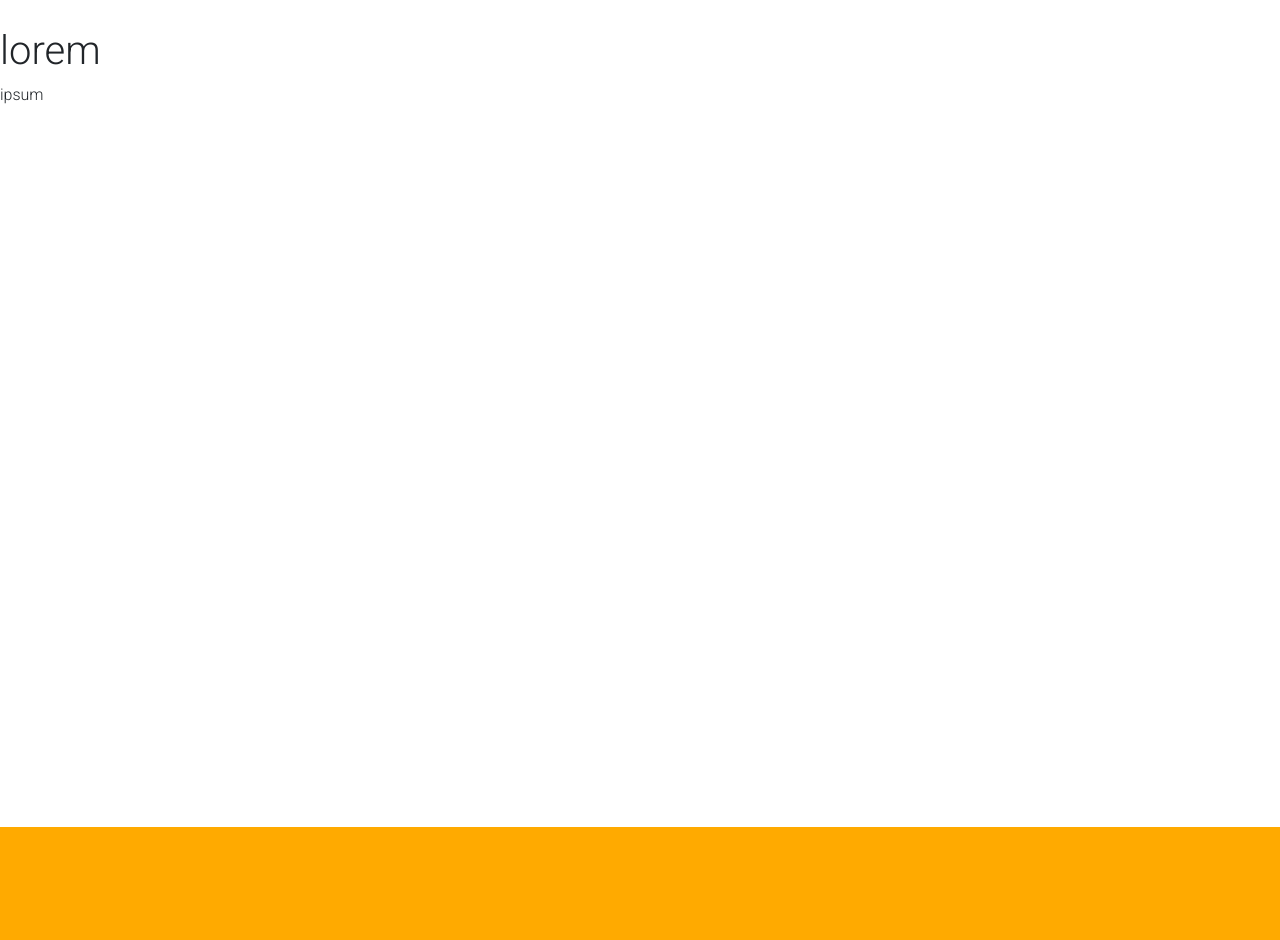
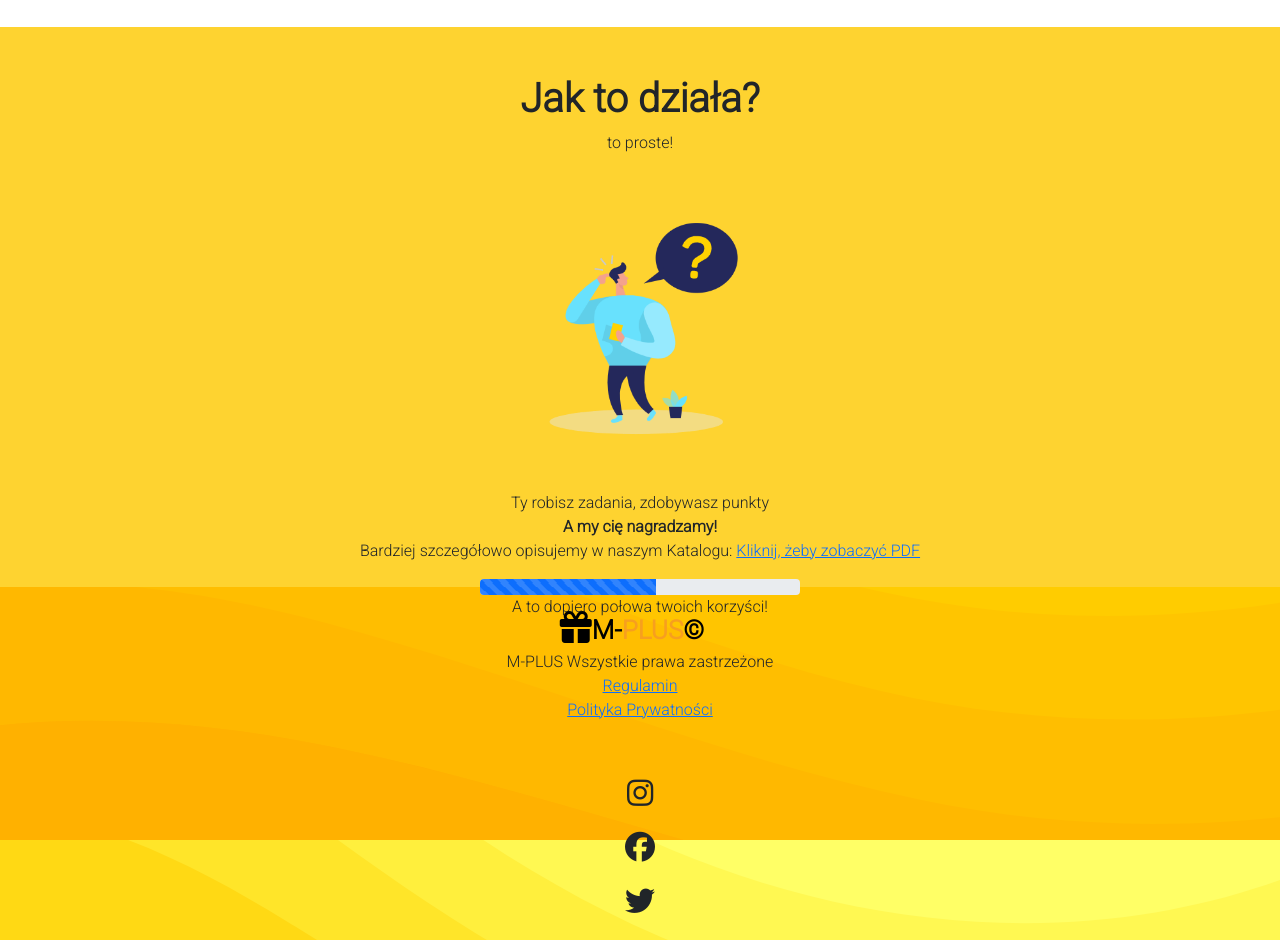
Before and after one commit to Hekari/mplus, a plain HTML site: page index.html in a window 1280 px wide. Shown: the part 1560-2500 px from the top of the page. Before the commit the page ends 2387 px from the top, so only its background shows below. Drawn offline with nearby package versions, Linux system fonts and the light colour scheme.

Commit message:
skonczyc footer, skonczyc jak to działa, reszta w miare ok

```diff
--- a/index.html
+++ b/index.html
@@ -39,9 +39,10 @@
                 </button>
                 <div class="collapse navbar-collapse" id="navbarNavAltMarkup">
                     <div class="navbar-nav ms-auto text-center">
-                        <a class="nav-link active" aria-current="page" href="#">Home</a>
-                        <a class="nav-link" href="#about">Features</a>
-                        <a class="nav-link" href="#contact">Pricing</a>
+                        <a class="nav-link active" aria-current="page" href="#">My</a>
+                        <a class="nav-link" href="#about">O nas</a>
+                        <a class="nav-link" href="#contact">Jak to działa?</a>
+                        <a class="nav-link" href="#contact">Kontakt</a>
                     </div>
                 </div>
             </div>
@@ -75,9 +76,31 @@
       </div>
    </section>
    <section id="pricing">
-       <h1>lorem</h1>
-       <p>ipsum</p>
+       <h1 class="text-center pt-5" style="font-weight: bold;">Jak to działa?</h1>
+       <p class="text-center">to proste!</p>
+       <div class="question-img">
+        <div class="card question-card text-center border-0 bg-transparent">
+            <img src="./img/Question_Two Color.png" class="card-img-top" alt="secure cash image">
+          </div>
+          <p class="text-center">Ty robisz zadania, zdobywasz punkty <br><b>A my cię nagradzamy!</b>
+           <br> Bardziej szczegółowo opisujemy w naszym Katalogu: <a href="mplus.pdf" target="_blank" rel="noopener noreferrer">Kliknij, żeby zobaczyć PDF</a>
+           <div class="progress text-center">
+            <div class="progress-bar progress-bar-striped progress-bar-animated" role="progressbar" aria-valuenow="75" aria-valuemin="0" aria-valuemax="100" style="width:55%"></div>
+          </div>
+          <p>A to dopiero połowa twoich korzyści!</p>
+       </p>
+       </div>
+
    </section>
+  <footer>
+      <div class="logo text-center p-4">
+          <a class="navbar-brand text-black" href="#"><i class="fas fa-gift"></i>M-<span style="color:#F79F1F;">PLUS</span>&copy;</a>
+          <p>M-PLUS Wszystkie prawa zastrzeżone <br><a href="regulamin.txt">Regulamin</a> <br><a href="polityka.html">Polityka Prywatności</a><br></p>
+          <div class="socials">
+            <i class="fa-brands fa-instagram" style="font-size: 30px;"></i> <br><i class="fa-brands fa-facebook" style="font-size: 30px;"></i> <br><i class="fa-brands fa-twitter" style="font-size: 30px;"></i>
+          </div>
+      </div>
+  </footer>
 
     <!-- JavaScript Bundle with Popper -->
 <script src="https://cdn.jsdelivr.net/npm/bootstrap@5.1.3/dist/js/bootstrap.bundle.min.js" integrity="sha384-ka7Sk0Gln4gmtz2MlQnikT1wXgYsOg+OMhuP+IlRH9sENBO0LRn5q+8nbTov4+1p" crossorigin="anonymous"></script>
--- a/large.scss
+++ b/large.scss
@@ -21,7 +21,7 @@
     right: 0;
     height: 50vh;
     width: 40vw;
-    background: url(../img/Notifications_Isometric.png) no-repeat center;
+    background: url('../img/Designer\ _TwoColor.png') no-repeat center;
     margin-top: 20vh;
 }
 .nav-link{
@@ -33,3 +33,10 @@
         top: 120vh;
     }
 }
+.question-img{
+    align-items: flex-center;
+}
+.socials{
+    flex-direction: column;
+    justify-content: flex-start;
+}
--- a/main.scss
+++ b/main.scss
@@ -118,7 +118,7 @@ button:focus{
     color:#ffba08!important;
 }
 .navbar-brand:hover{
-    color: #ffda79!important;
+    color: #ffba08!important;
 }
 // animations
 @keyframes move {
@@ -131,6 +131,28 @@ button:focus{
 
 }
 #pricing{
-    height: 100vh;
-    background-color: white;
+    height: 70vh;
+    background-color: #fed330;
+
 }
+.question-img{
+    display: flex;
+    flex-wrap: wrap;
+    flex-direction: column;
+    justify-content: center;
+    align-items: center;
+}
+.question-card{
+    width: 20rem;
+}
+footer{
+    height: 30vh;
+}
+.progress{
+    width: 20rem;
+}
+.socials{
+    display: flex;
+    padding-top: 5vh;
+    justify-content: space-between;
+}
--- a/medium.scss
+++ b/medium.scss
@@ -33,3 +33,6 @@
         top: 120vh;
     }
 }
+.question-img{
+    align-items: center;
+}
--- a/small.scss
+++ b/small.scss
@@ -25,7 +25,11 @@
     font-weight: bold;
 }
 #about{
+    flex-wrap: wrap;
     h1{
         top: 110vh;
     }
 }
+.question-img{
+    align-items: center;
+}
```
Also changed, not shown: css/large.css, css/main.css, css/medium.css, css/small.css, img/Designer _TwoColor.png (added), img/Question_Two Color.png (added), 4 other files.
